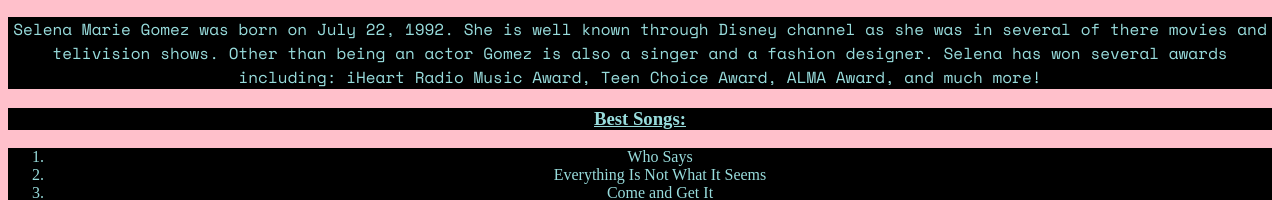
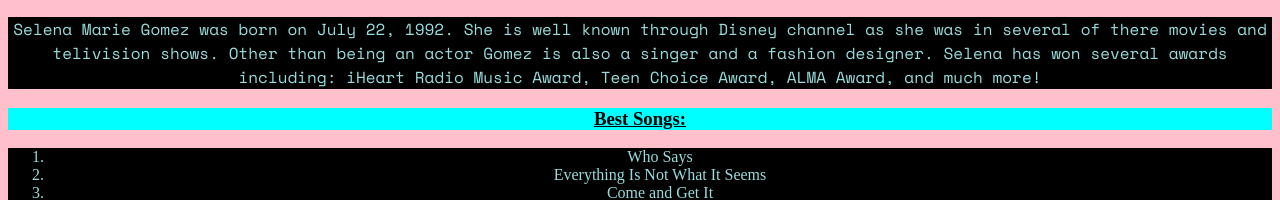
Before and after one commit to friedasut/my-website, a plain HTML site: page index.html in a window 1280 px wide. In both pictures the pointer is over the element 640 px from the left and 852 px from the top of the page. Shown: the part 734-934 px from the top of the page. Drawn offline with nearby package versions, Linux system fonts and the light colour scheme; a web font is replaced by a local one.

Commit message:
some changes made

```diff
--- a/style.css
+++ b/style.css
@@ -162,5 +162,9 @@ nav:hover{
 
 p:hover{
     color:black;
+    }
+
+h3:hover{
+    background-color:aqua;
+    color:black;
 }
-}
```
